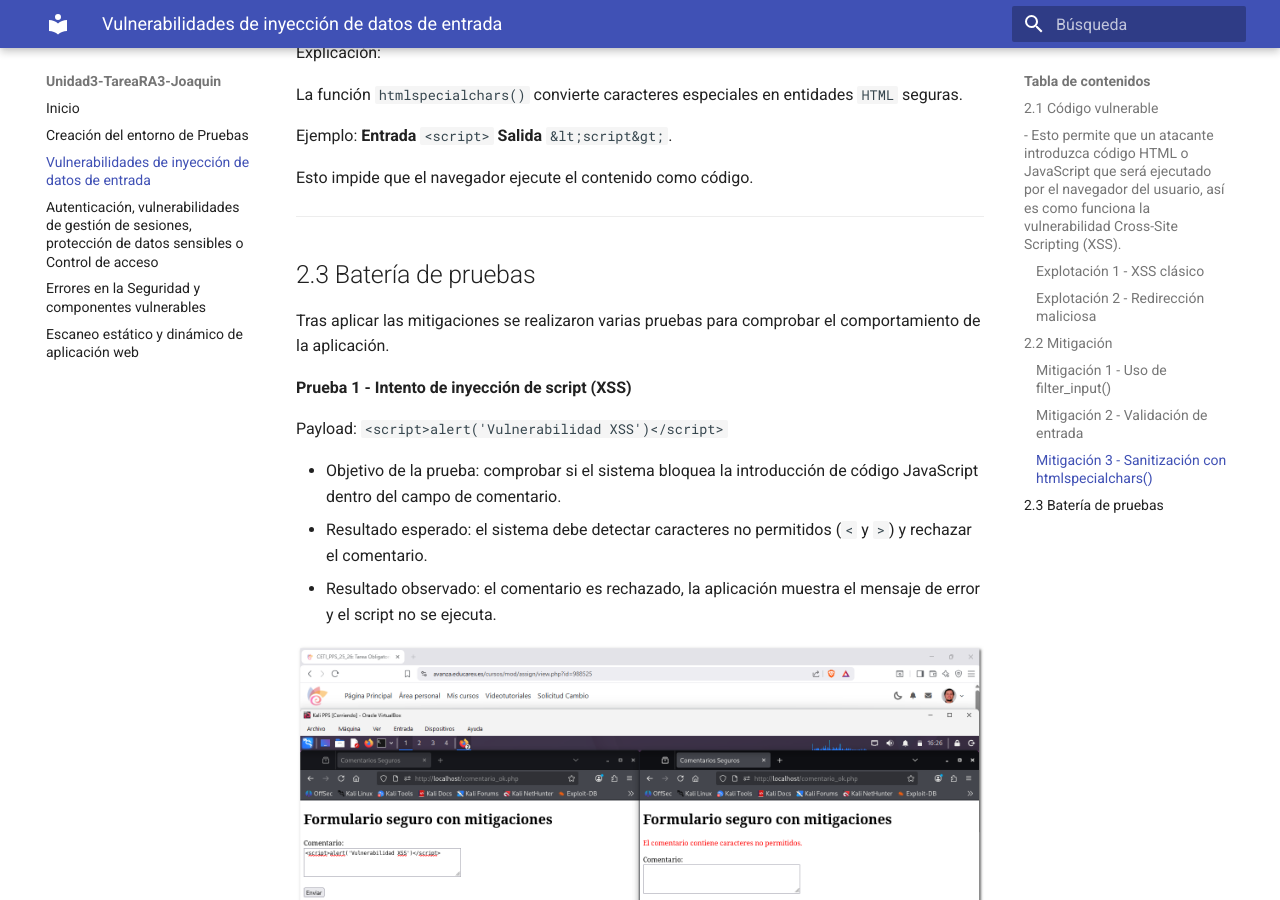
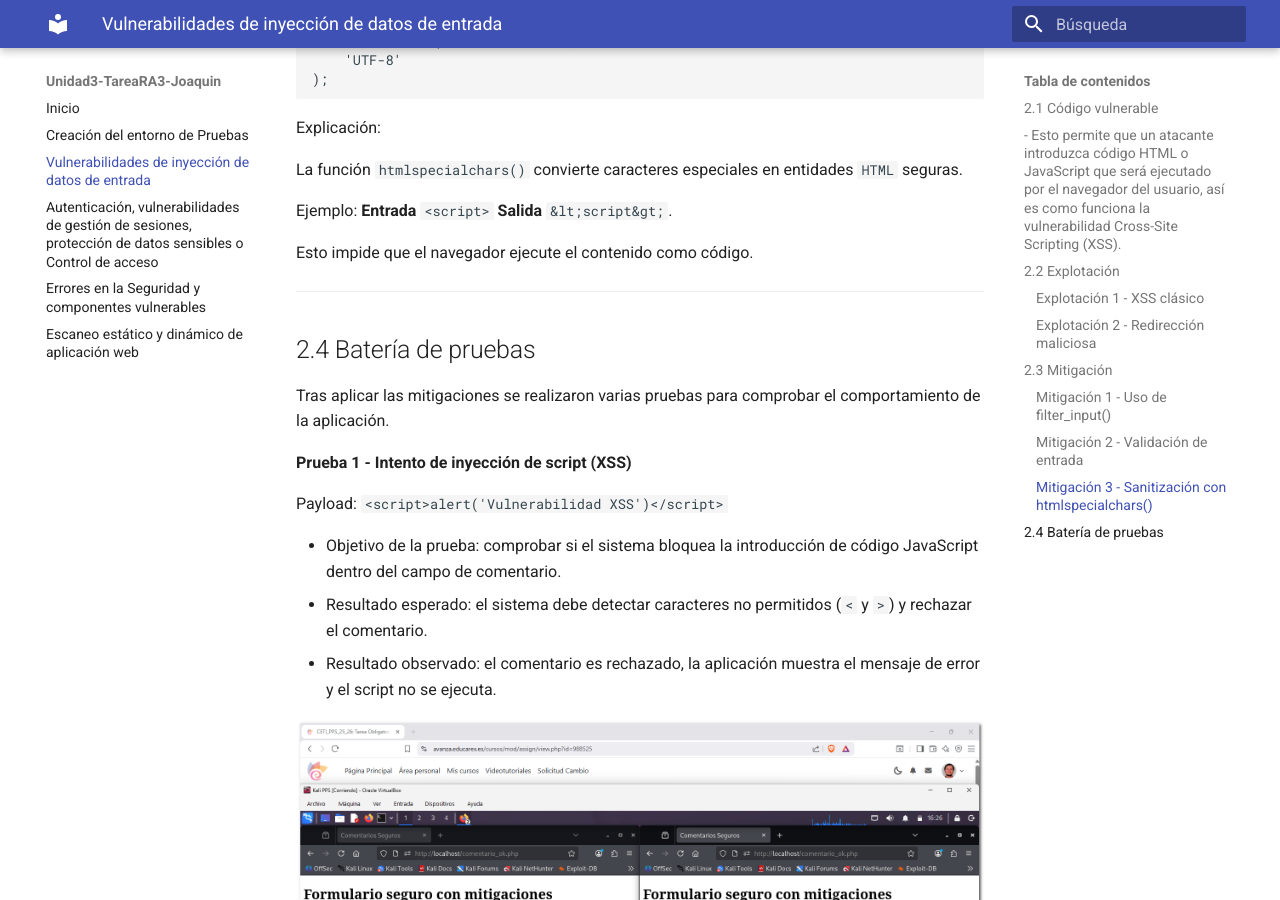
Before and after one commit to JBLeopard/Unidad3-TareaRA3-Joaquin, an MkDocs documentation site: the page built from docs/ActividadVulnerabilidadesDatosEntrada.md, in a window 1280 px wide and 900 px high, scrolled down 8865 px. Built offline with MkDocs 1.6.1 and Material for MkDocs 9.7.7, drawn with Linux system fonts in a browser that asks for light colours; some of the changed text lies outside the part shown.

Commit message:
Update ActividadVulnerabilidadesDatosEntrada.md

```diff
--- a/docs/ActividadVulnerabilidadesDatosEntrada.md
+++ b/docs/ActividadVulnerabilidadesDatosEntrada.md
@@ -72,6 +72,8 @@ $comment = $_POST['comment'];
 - Esto permite que un atacante introduzca código HTML o JavaScript que será ejecutado por el navegador del usuario, así es como funciona la vulnerabilidad **Cross-Site Scripting (XSS)**.
 ---
 
+## 2.2 Explotación
+
 ### Explotación 1 - XSS clásico
 
 A continuación se muestra la explotación 1.
@@ -331,7 +333,7 @@ Esto impide que el navegador ejecute el contenido como código.
 
 ---
 
-## 2.3 Batería de pruebas
+## 2.4 Batería de pruebas
 
 Tras aplicar las mitigaciones se realizaron varias pruebas para comprobar el comportamiento de la aplicación.
 
```
Also changed, not shown: other parts of docs/ActividadVulnerabilidadesDatosEntrada.md (+1 -1 lines).
